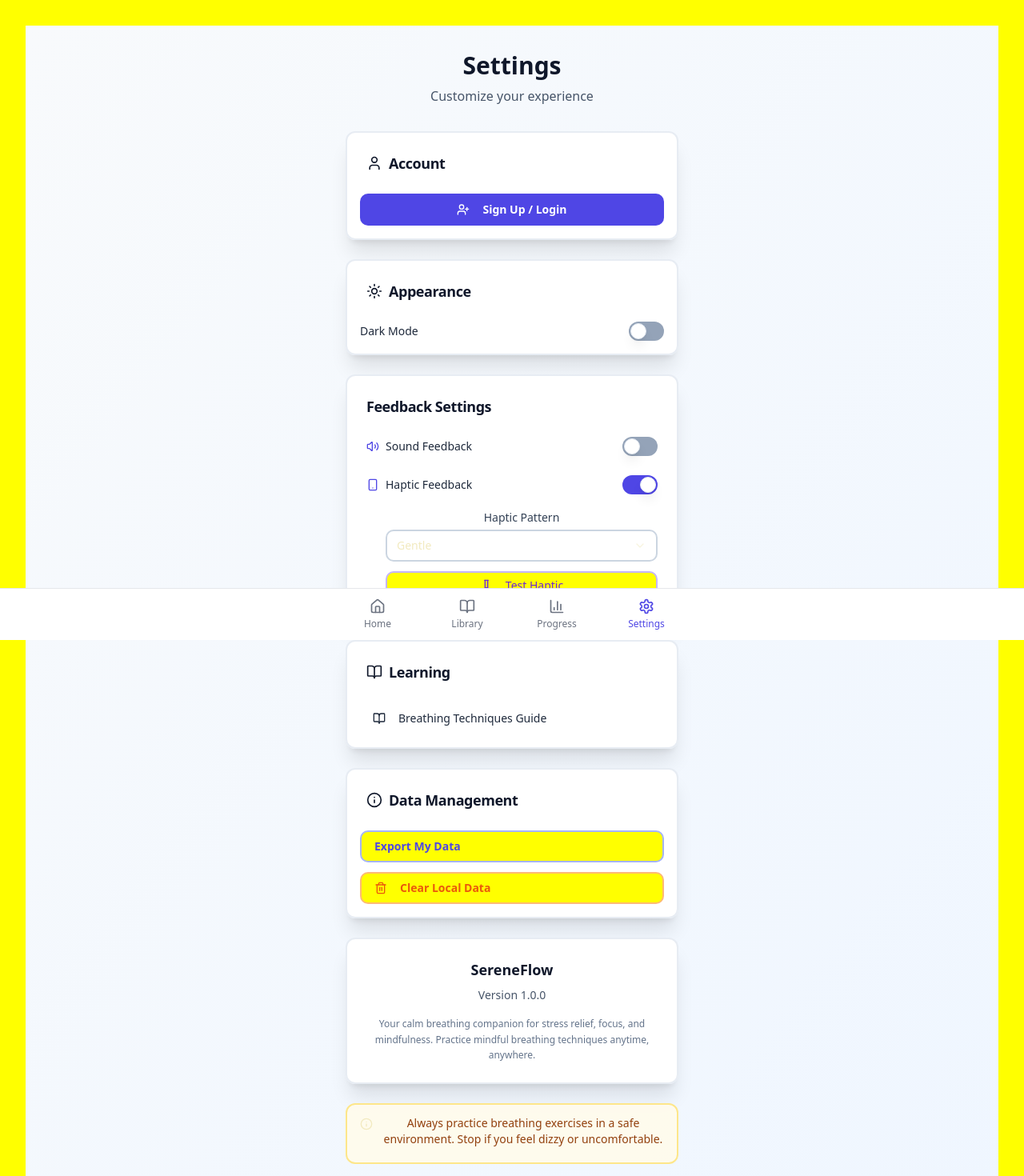
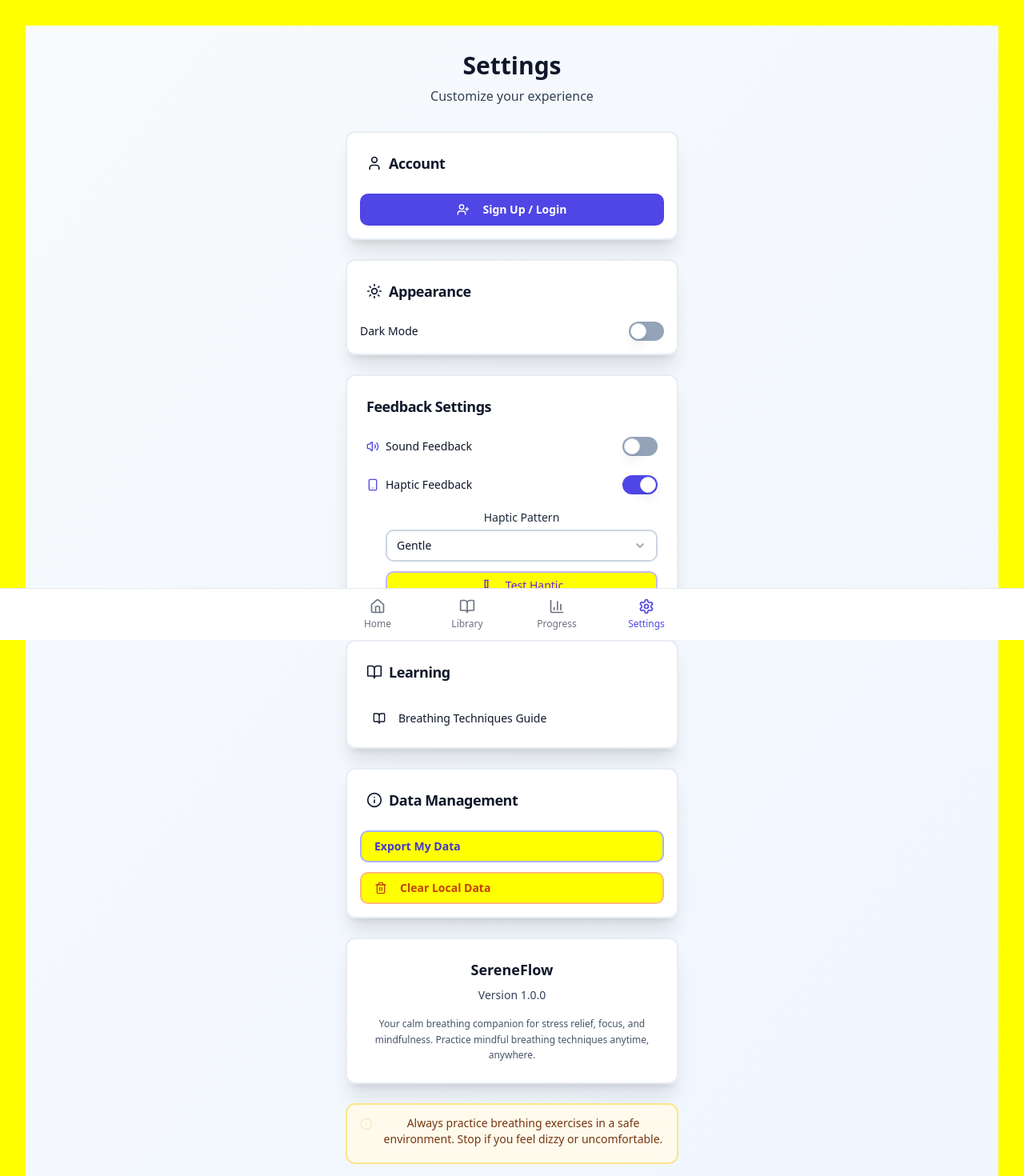
Before and after one commit to SereneFlow-dev/serene-breath-rhythm-flow, a React (Vite) app: page /settings in a window 1280 px wide. Shown: the top 1470 px of the page at 80% size. Built offline with nearby package versions, Linux system fonts and the light colour scheme.

Commit message:
Fix: Ensure text visibility
Adjust text colors and contrast for better visibility across the app, especially in dark mode.

```diff
--- a/src/components/SoundHapticSettings.tsx
+++ b/src/components/SoundHapticSettings.tsx
@@ -113,7 +113,7 @@ const SoundHapticSettings = () => {
   return (
     <Card className="bg-white/95 dark:bg-slate-800/95 backdrop-blur-sm border-2 border-slate-200/80 dark:border-slate-700/80 shadow-xl">
       <CardHeader>
-        <CardTitle className="text-lg flex items-center text-slate-900 dark:text-white">
+        <CardTitle className="text-lg flex items-center text-slate-900 dark:text-slate-100">
           Feedback Settings
         </CardTitle>
       </CardHeader>
@@ -123,7 +123,7 @@ const SoundHapticSettings = () => {
           <div className="flex items-center justify-between">
             <div className="flex items-center space-x-2">
               <Volume2 className="h-4 w-4 text-indigo-600 dark:text-indigo-400" />
-              <Label htmlFor="sound" className="text-slate-800 dark:text-slate-100 font-medium">
+              <Label htmlFor="sound" className="text-slate-900 dark:text-slate-100 font-medium">
                 Sound Feedback
               </Label>
             </div>
@@ -137,9 +137,9 @@ const SoundHapticSettings = () => {
           {soundEnabled && (
             <div className="space-y-3 ml-6">
               <div>
-                <Label className="text-sm text-slate-700 dark:text-slate-300 font-medium">Sound Type</Label>
+                <Label className="text-sm text-slate-800 dark:text-slate-200 font-medium">Sound Type</Label>
                 <Select value={soundType} onValueChange={handleSoundTypeChange}>
-                  <SelectTrigger className="mt-1 bg-white dark:bg-slate-700 border-2 border-slate-300 dark:border-slate-600">
+                  <SelectTrigger className="mt-1 bg-white dark:bg-slate-700 border-2 border-slate-300 dark:border-slate-600 text-slate-900 dark:text-slate-100">
                     <SelectValue />
                   </SelectTrigger>
                   <SelectContent>
@@ -156,7 +156,7 @@ const SoundHapticSettings = () => {
                 onClick={previewSound}
                 variant="outline"
                 size="sm"
-                className="w-full border-2 border-emerald-300 text-emerald-700 hover:bg-emerald-50 dark:border-emerald-600 dark:text-emerald-400 dark:hover:bg-emerald-900/30 font-medium"
+                className="w-full border-2 border-emerald-300 text-emerald-700 hover:bg-emerald-50 dark:border-emerald-600 dark:text-emerald-200 dark:hover:bg-emerald-900/30 font-medium"
               >
                 <Play className="h-4 w-4 mr-2" />
                 Preview Sound
@@ -170,7 +170,7 @@ const SoundHapticSettings = () => {
           <div className="flex items-center justify-between">
             <div className="flex items-center space-x-2">
               <Smartphone className="h-4 w-4 text-indigo-600 dark:text-indigo-400" />
-              <Label htmlFor="haptic" className="text-slate-800 dark:text-slate-100 font-medium">
+              <Label htmlFor="haptic" className="text-slate-900 dark:text-slate-100 font-medium">
                 Haptic Feedback
               </Label>
             </div>
@@ -184,9 +184,9 @@ const SoundHapticSettings = () => {
           {hapticEnabled && (
             <div className="space-y-3 ml-6">
               <div>
-                <Label className="text-sm text-slate-700 dark:text-slate-300 font-medium">Haptic Pattern</Label>
+                <Label className="text-sm text-slate-800 dark:text-slate-200 font-medium">Haptic Pattern</Label>
                 <Select value={hapticPattern} onValueChange={handleHapticPatternChange}>
-                  <SelectTrigger className="mt-1 bg-white dark:bg-slate-700 border-2 border-slate-300 dark:border-slate-600">
+                  <SelectTrigger className="mt-1 bg-white dark:bg-slate-700 border-2 border-slate-300 dark:border-slate-600 text-slate-900 dark:text-slate-100">
                     <SelectValue />
                   </SelectTrigger>
                   <SelectContent>
@@ -203,7 +203,7 @@ const SoundHapticSettings = () => {
                 onClick={testHaptic}
                 variant="outline"
                 size="sm"
-                className="w-full border-2 border-violet-300 text-violet-700 hover:bg-violet-50 dark:border-violet-600 dark:text-violet-400 dark:hover:bg-violet-900/30 font-medium"
+                className="w-full border-2 border-violet-300 text-violet-700 hover:bg-violet-50 dark:border-violet-600 dark:text-violet-200 dark:hover:bg-violet-900/30 font-medium"
               >
                 <TestTube className="h-4 w-4 mr-2" />
                 Test Haptic
--- a/src/pages/Settings.tsx
+++ b/src/pages/Settings.tsx
@@ -169,10 +169,10 @@ const Settings = () => {
       <div className="container mx-auto px-4 py-8 max-w-md">
         {/* Header */}
         <div className="text-center mb-8">
-          <h1 className="text-3xl font-bold text-slate-900 dark:text-white mb-2">
+          <h1 className="text-3xl font-bold text-slate-900 dark:text-slate-100 mb-2">
             Settings
           </h1>
-          <p className="text-slate-600 dark:text-slate-300 font-medium">
+          <p className="text-slate-700 dark:text-slate-200 font-medium text-base">
             Customize your experience
           </p>
         </div>
@@ -180,7 +180,7 @@ const Settings = () => {
         {/* User Account */}
         <Card className="mb-6 bg-white/95 dark:bg-slate-800/95 backdrop-blur-sm border-2 border-slate-200/80 dark:border-slate-700/80 shadow-xl">
           <CardHeader>
-            <CardTitle className="text-lg flex items-center text-slate-900 dark:text-white">
+            <CardTitle className="text-lg flex items-center text-slate-900 dark:text-slate-100">
               <User className="h-5 w-5 mr-2" />
               Account
             </CardTitle>
@@ -197,7 +197,7 @@ const Settings = () => {
             ) : (
               <div className="space-y-3">
                 <div className="p-3 bg-indigo-50 dark:bg-indigo-900/30 rounded-lg">
-                  <p className="text-sm text-indigo-800 dark:text-indigo-200 font-medium">
+                  <p className="text-sm text-indigo-900 dark:text-indigo-100 font-medium">
                     {userProfile?.full_name && (
                       <span className="block">Welcome, {userProfile.full_name}!</span>
                     )}
@@ -207,7 +207,7 @@ const Settings = () => {
                 <Button
                   variant="outline"
                   onClick={handleLogout}
-                  className="w-full border-2 border-indigo-300 text-indigo-600 hover:bg-indigo-50 dark:border-indigo-600 dark:text-indigo-400 dark:hover:bg-indigo-900/30 font-semibold"
+                  className="w-full border-2 border-indigo-300 text-indigo-700 hover:bg-indigo-50 dark:border-indigo-600 dark:text-indigo-200 dark:hover:bg-indigo-900/30 font-semibold"
                 >
                   <LogOut className="h-4 w-4 mr-2" />
                   Logout
@@ -220,14 +220,14 @@ const Settings = () => {
         {/* Appearance */}
         <Card className="mb-6 bg-white/95 dark:bg-slate-800/95 backdrop-blur-sm border-2 border-slate-200/80 dark:border-slate-700/80 shadow-xl">
           <CardHeader>
-            <CardTitle className="text-lg flex items-center text-slate-900 dark:text-white">
+            <CardTitle className="text-lg flex items-center text-slate-900 dark:text-slate-100">
               {darkMode ? <Moon className="h-5 w-5 mr-2" /> : <Sun className="h-5 w-5 mr-2" />}
               Appearance
             </CardTitle>
           </CardHeader>
           <CardContent className="p-4 pt-0">
             <div className="flex items-center justify-between">
-              <Label htmlFor="dark-mode" className="text-slate-800 dark:text-slate-200 font-medium">
+              <Label htmlFor="dark-mode" className="text-slate-900 dark:text-slate-100 font-medium">
                 Dark Mode
               </Label>
               <Switch
@@ -247,7 +247,7 @@ const Settings = () => {
         {/* Learning */}
         <Card className="mb-6 bg-white/95 dark:bg-slate-800/95 backdrop-blur-sm border-2 border-slate-200/80 dark:border-slate-700/80 shadow-xl">
           <CardHeader>
-            <CardTitle className="text-lg flex items-center text-slate-900 dark:text-white">
+            <CardTitle className="text-lg flex items-center text-slate-900 dark:text-slate-100">
               <BookOpen className="h-5 w-5 mr-2" />
               Learning
             </CardTitle>
@@ -255,7 +255,7 @@ const Settings = () => {
           <CardContent className="p-4 pt-0">
             <Button
               variant="ghost"
-              className="w-full justify-start text-slate-800 dark:text-slate-200 hover:bg-slate-100 dark:hover:bg-slate-700 font-medium"
+              className="w-full justify-start text-slate-900 dark:text-slate-100 hover:bg-slate-100 dark:hover:bg-slate-700 font-medium"
               onClick={() => window.open('/learn', '_blank')}
             >
               <BookOpen className="h-4 w-4 mr-2" />
@@ -267,7 +267,7 @@ const Settings = () => {
         {/* Data Management */}
         <Card className="mb-6 bg-white/95 dark:bg-slate-800/95 backdrop-blur-sm border-2 border-slate-200/80 dark:border-slate-700/80 shadow-xl">
           <CardHeader>
-            <CardTitle className="text-lg flex items-center text-slate-900 dark:text-white">
+            <CardTitle className="text-lg flex items-center text-slate-900 dark:text-slate-100">
               <Info className="h-5 w-5 mr-2" />
               Data Management
             </CardTitle>
@@ -275,7 +275,7 @@ const Settings = () => {
           <CardContent className="p-4 pt-0 space-y-3">
             <Button
               variant="outline"
-              className="w-full justify-start border-2 border-indigo-300 text-indigo-600 hover:bg-indigo-50 dark:border-indigo-600 dark:text-indigo-400 dark:hover:bg-indigo-900/30 font-semibold"
+              className="w-full justify-start border-2 border-indigo-300 text-indigo-700 hover:bg-indigo-50 dark:border-indigo-600 dark:text-indigo-200 dark:hover:bg-indigo-900/30 font-semibold"
               onClick={exportData}
             >
               Export My Data
@@ -283,7 +283,7 @@ const Settings = () => {
 
             <Button
               variant="outline"
-              className="w-full justify-start border-2 border-orange-300 text-orange-600 hover:bg-orange-50 dark:border-orange-600 dark:text-orange-400 dark:hover:bg-orange-900/30 font-semibold"
+              className="w-full justify-start border-2 border-orange-300 text-orange-700 hover:bg-orange-50 dark:border-orange-600 dark:text-orange-200 dark:hover:bg-orange-900/30 font-semibold"
               onClick={clearAllData}
             >
               <Trash2 className="h-4 w-4 mr-2" />
@@ -293,7 +293,7 @@ const Settings = () => {
             {user && (
               <Button
                 variant="outline"
-                className="w-full justify-start border-2 border-red-300 text-red-600 hover:bg-red-50 dark:border-red-600 dark:text-red-400 dark:hover:bg-red-900/30 font-semibold"
+                className="w-full justify-start border-2 border-red-300 text-red-700 hover:bg-red-50 dark:border-red-600 dark:text-red-200 dark:hover:bg-red-900/30 font-semibold"
                 onClick={deleteAccount}
               >
                 <Trash2 className="h-4 w-4 mr-2" />
@@ -307,13 +307,13 @@ const Settings = () => {
         <Card className="bg-white/95 dark:bg-slate-800/95 backdrop-blur-sm border-2 border-slate-200/80 dark:border-slate-700/80 shadow-xl">
           <CardContent className="p-6">
             <div className="text-center">
-              <h3 className="text-lg font-bold text-slate-900 dark:text-white mb-2">
+              <h3 className="text-lg font-bold text-slate-900 dark:text-slate-100 mb-2">
                 SereneFlow
               </h3>
-              <p className="text-sm text-slate-600 dark:text-slate-300 mb-4 font-medium">
+              <p className="text-sm text-slate-700 dark:text-slate-200 mb-4 font-medium">
                 Version 1.0.0
               </p>
-              <p className="text-xs text-slate-500 dark:text-slate-400 leading-relaxed">
+              <p className="text-xs text-slate-600 dark:text-slate-300 leading-relaxed">
                 Your calm breathing companion for stress relief, focus, and mindfulness.
                 Practice mindful breathing techniques anytime, anywhere.
               </p>
@@ -322,9 +322,9 @@ const Settings = () => {
         </Card>
 
         {/* Safety Note */}
-        <Alert className="mt-6 bg-amber-50/90 dark:bg-amber-900/30 border-2 border-amber-200 dark:border-amber-800">
+        <Alert className="mt-6 bg-amber-50/90 dark:bg-amber-900/30 border-2 border-amber-200 dark:border-amber-700">
           <Info className="h-4 w-4" />
-          <AlertDescription className="text-amber-800 dark:text-amber-200 font-medium">
+          <AlertDescription className="text-amber-900 dark:text-amber-100 font-medium">
             Always practice breathing exercises in a safe environment. Stop if you feel dizzy or uncomfortable.
           </AlertDescription>
         </Alert>
```
